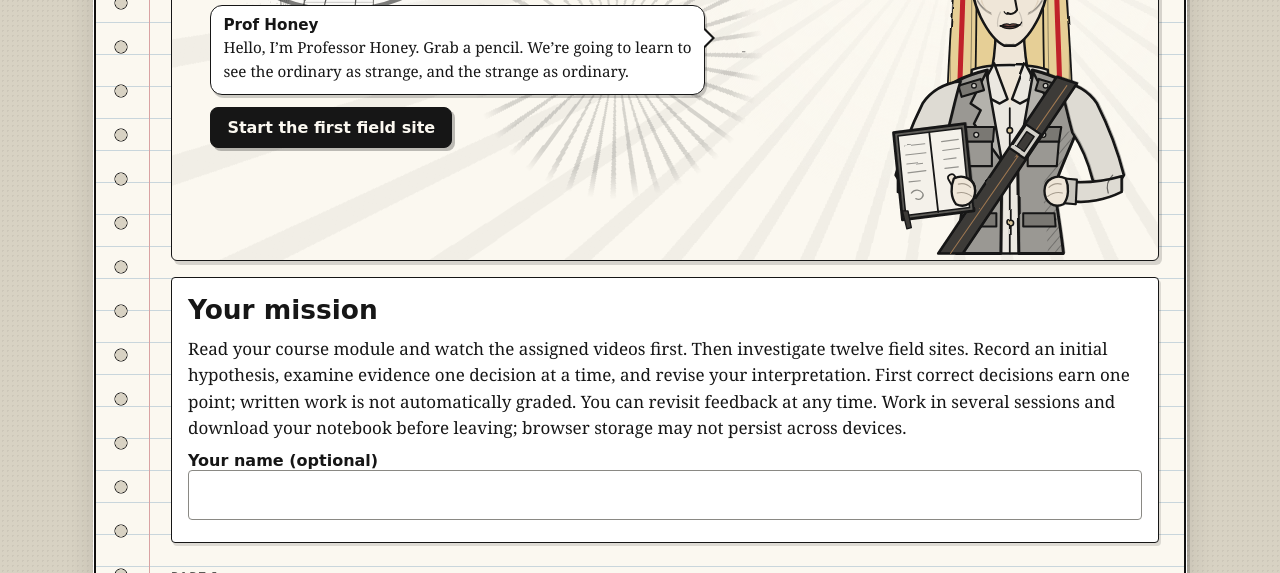
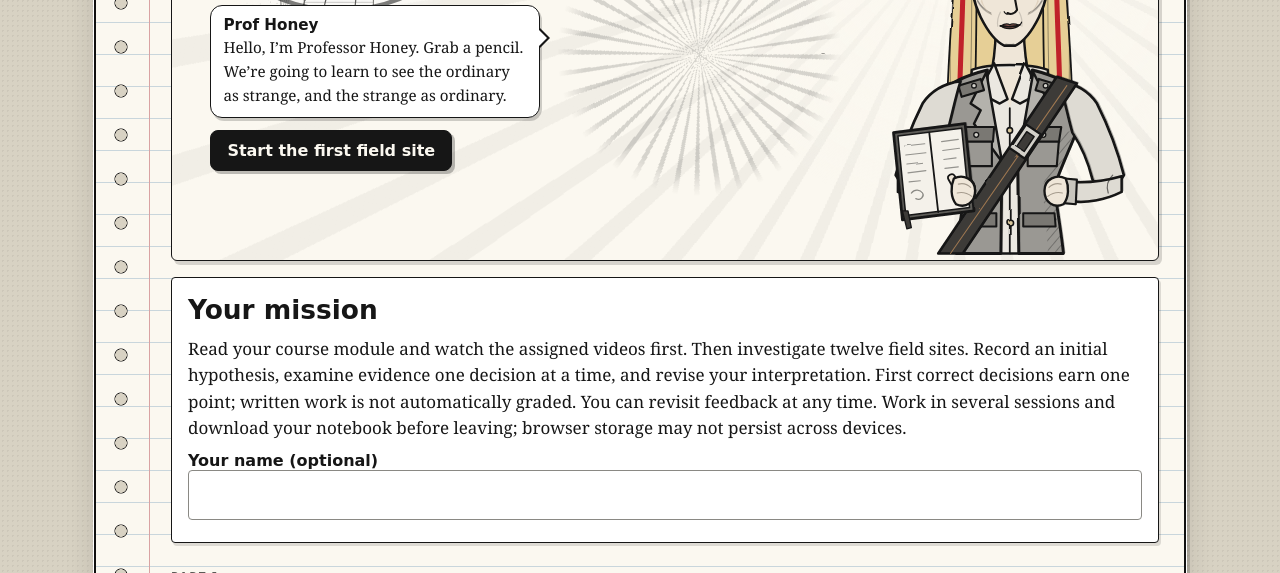
Before and after one commit to hudsonlinemedia/ethnographers-field-notebook, a plain HTML site: page index.html in a window 1280 px wide. Shown: the part 527-1100 px from the top of the page. Drawn offline with Linux system fonts and the light colour scheme.

Commit message:
Title: lower lens moved right, narrower speech bubble
Co-Authored-By: Claude Opus 5.5 <noreply@anthropic.com>
Claude-Session: https://claude.ai/code/session_011PsDWqyC1i7ge5GkSBz447

```diff
--- a/index.html
+++ b/index.html
@@ -151,9 +151,10 @@ select{width:auto;line-height:1.3}
 .zlabel small{display:block;font:italic .8rem var(--serif);color:var(--graphite)}
 .zone.on .zlabel{opacity:1;transform:translate(-50%,0) rotate(-3deg)}
 .z1{left:-2%;top:9%;width:clamp(260px,38%,400px)}
-.z2{left:30%;top:46%;width:clamp(220px,30%,320px)}
+.z2{left:39%;top:47%;width:clamp(220px,29%,310px)}
 .z3{left:auto;right:23%;top:3%;width:clamp(200px,25%,270px)}
 .tcontent{z-index:3}
+#homeBubble{max-width:330px}
 .z1 .zlabel{left:auto;right:-8%;top:6%;bottom:auto;transform:translate(0,6px) rotate(-4deg);text-align:left}
 .zone.z1.on .zlabel{transform:translate(0,0) rotate(-4deg)}
 
```
